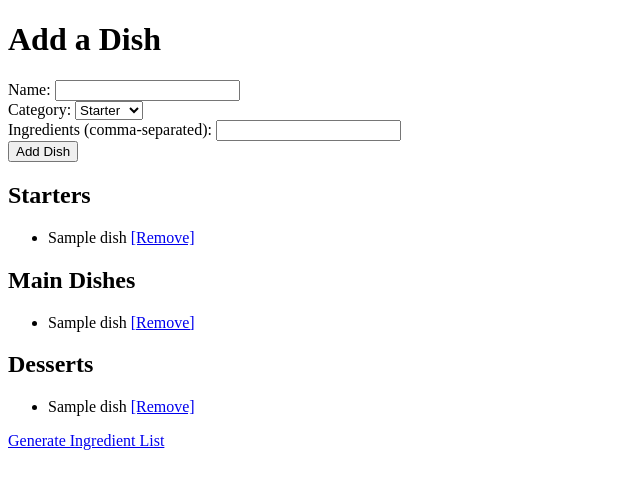
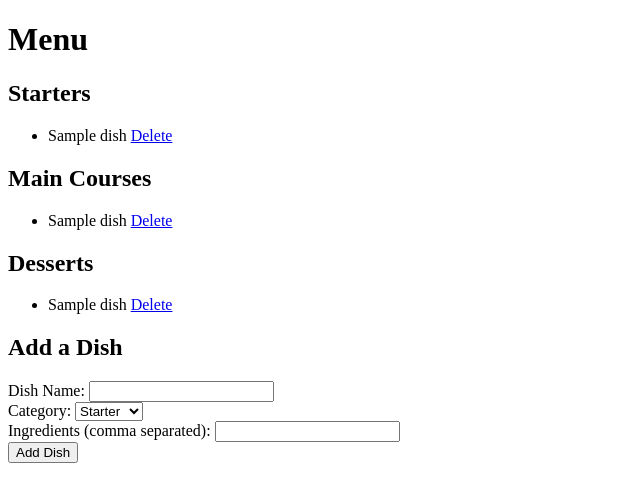
Before and after one commit to NickHemerycke/NomNomicon, a Flask app: template nom_nomicon/templates/menu.html in a window 1280 px wide. Shown: the top 502 px of the page, without its empty margins (0-640 px from the left). Run offline with Flask 3, Linux system fonts and the light colour scheme; the template is opened without the code that fills it: values that come from a table or form of the project are taken from there, others are empty; tables that the repository leaves empty hold one stand-in row (values such as "Sample post").

Commit message:
setting up basic

```diff
--- a/nom_nomicon/app.py
+++ b/nom_nomicon/app.py
@@ -1,17 +1,23 @@
+# app.py
 from flask import Flask, render_template, request, redirect
 from models import db, Dish, Ingredient
 
 app = Flask(__name__)
-app.config['SQLALCHEMY_DATABASE_URI'] = 'sqlite:///instance/app.db'
+
+# Configuring the database URI and disabling track modifications
+app.config['SQLALCHEMY_DATABASE_URI'] = 'sqlite:///instance/nom_nomicon.db'
 app.config['SQLALCHEMY_TRACK_MODIFICATIONS'] = False
 
+# Initialize the database
 db.init_app(app)
 
+# Create all tables in the database
 with app.app_context():
     db.create_all()
 
 @app.route('/')
 def index():
+    # Fetching dishes by category
     starters = Dish.query.filter_by(category='starter').all()
     mains = Dish.query.filter_by(category='main').all()
     desserts = Dish.query.filter_by(category='dessert').all()
@@ -23,10 +29,12 @@ def add_dish():
     category = request.form['category']
     ingredients = request.form.get('ingredients', '').split(',')
 
+    # Add the new dish to the database
     new_dish = Dish(name=name, category=category)
     db.session.add(new_dish)
     db.session.commit()
 
+    # Add ingredients to the dish
     for ing in ingredients:
         db.session.add(Ingredient(name=ing.strip(), dish=new_dish))
     db.session.commit()
@@ -45,3 +53,6 @@ def ingredient_list():
     dishes = Dish.query.all()
     all_ingredients = {ing.name for dish in dishes for ing in dish.ingredients}
     return render_template('ingredients.html', ingredients=all_ingredients)
+
+if __name__ == '__main__':
+    app.run(debug=True)
--- a/nom_nomicon/templates/menu.html
+++ b/nom_nomicon/templates/menu.html
@@ -1,47 +1,47 @@
 <!DOCTYPE html>
-<html>
-<head><title>Menu</title></head>
+<html lang="en">
+<head>
+    <meta charset="UTF-8">
+    <meta name="viewport" content="width=device-width, initial-scale=1.0">
+    <title>Menu</title>
+</head>
 <body>
-  <h1>Add a Dish</h1>
-  <form method="POST" action="/add_dish">
-    Name: <input name="name"><br>
-    Category:
-    <select name="category">
-      <option value="starter">Starter</option>
-      <option value="main">Main</option>
-      <option value="dessert">Dessert</option>
-    </select><br>
-    Ingredients (comma-separated): <input name="ingredients"><br>
-    <button type="submit">Add Dish</button>
-  </form>
+    <h1>Menu</h1>
 
-  <h2>Starters</h2>
-  <ul>
-    {% for dish in starters %}
-      <li>{{ dish.name }}
-        <a href="/delete_dish/{{ dish.id }}">[Remove]</a>
-      </li>
-    {% endfor %}
-  </ul>
+    <h2>Starters</h2>
+    <ul>
+        {% for starter in starters %}
+        <li>{{ starter.name }} <a href="/delete_dish/{{ starter.id }}">Delete</a></li>
+        {% endfor %}
+    </ul>
 
-  <h2>Main Dishes</h2>
-  <ul>
-    {% for dish in mains %}
-      <li>{{ dish.name }}
-        <a href="/delete_dish/{{ dish.id }}">[Remove]</a>
-      </li>
-    {% endfor %}
-  </ul>
+    <h2>Main Courses</h2>
+    <ul>
+        {% for main in mains %}
+        <li>{{ main.name }} <a href="/delete_dish/{{ main.id }}">Delete</a></li>
+        {% endfor %}
+    </ul>
 
-  <h2>Desserts</h2>
-  <ul>
-    {% for dish in desserts %}
-      <li>{{ dish.name }}
-        <a href="/delete_dish/{{ dish.id }}">[Remove]</a>
-      </li>
-    {% endfor %}
-  </ul>
+    <h2>Desserts</h2>
+    <ul>
+        {% for dessert in desserts %}
+        <li>{{ dessert.name }} <a href="/delete_dish/{{ dessert.id }}">Delete</a></li>
+        {% endfor %}
+    </ul>
 
-  <a href="/ingredients">Generate Ingredient List</a>
+    <h2>Add a Dish</h2>
+    <form action="/add_dish" method="POST">
+        <label for="name">Dish Name:</label>
+        <input type="text" name="name" required><br>
+        <label for="category">Category:</label>
+        <select name="category">
+            <option value="starter">Starter</option>
+            <option value="main">Main</option>
+            <option value="dessert">Dessert</option>
+        </select><br>
+        <label for="ingredients">Ingredients (comma separated):</label>
+        <input type="text" name="ingredients"><br>
+        <button type="submit">Add Dish</button>
+    </form>
 </body>
 </html>
```
Also changed, not shown: nom_nomicon/models.py (+4 -4 lines), nom_nomicon/templates/index.html (deleted, +0 -19 lines), nom_nomicon/templates/ingredients.html (+12 -9 lines).
